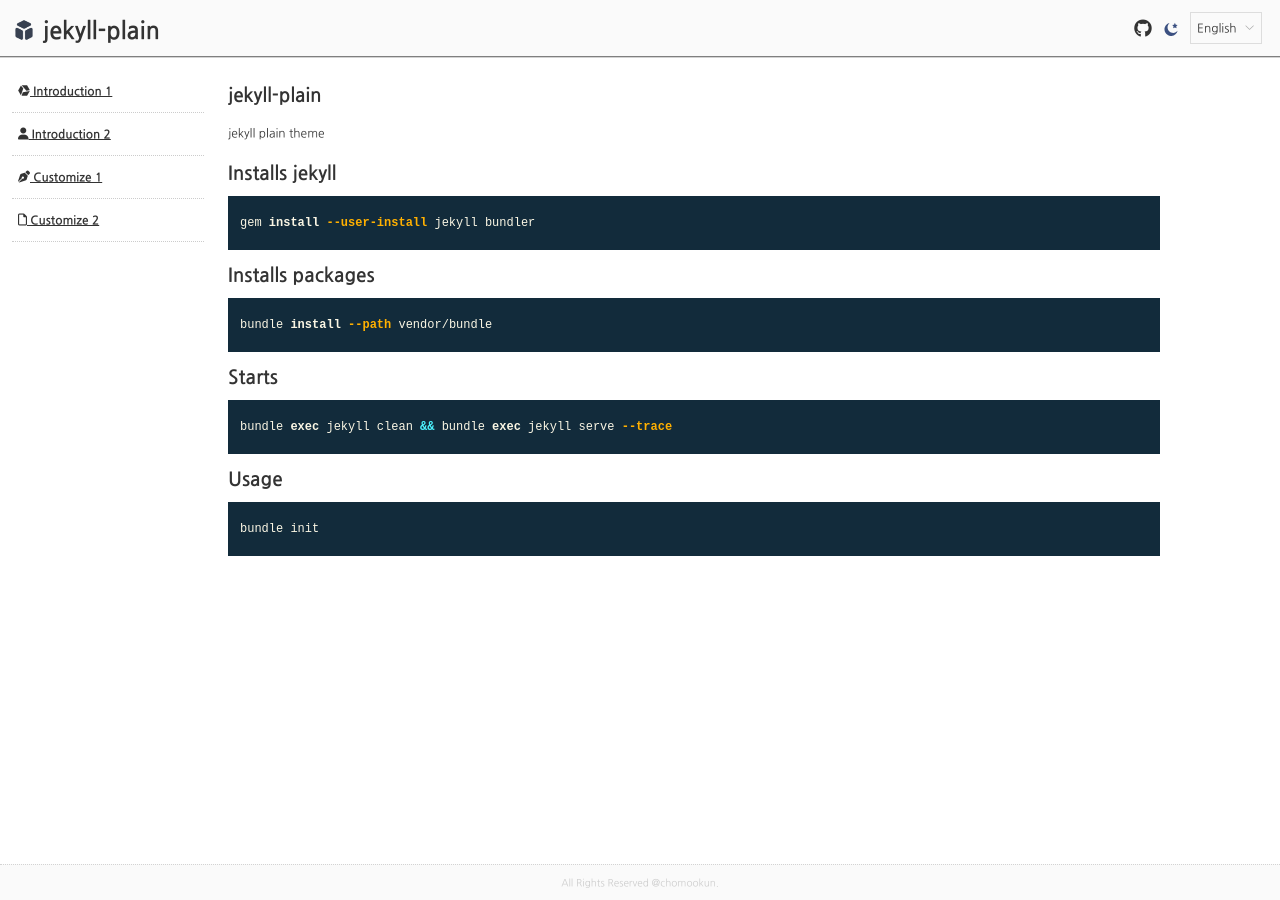
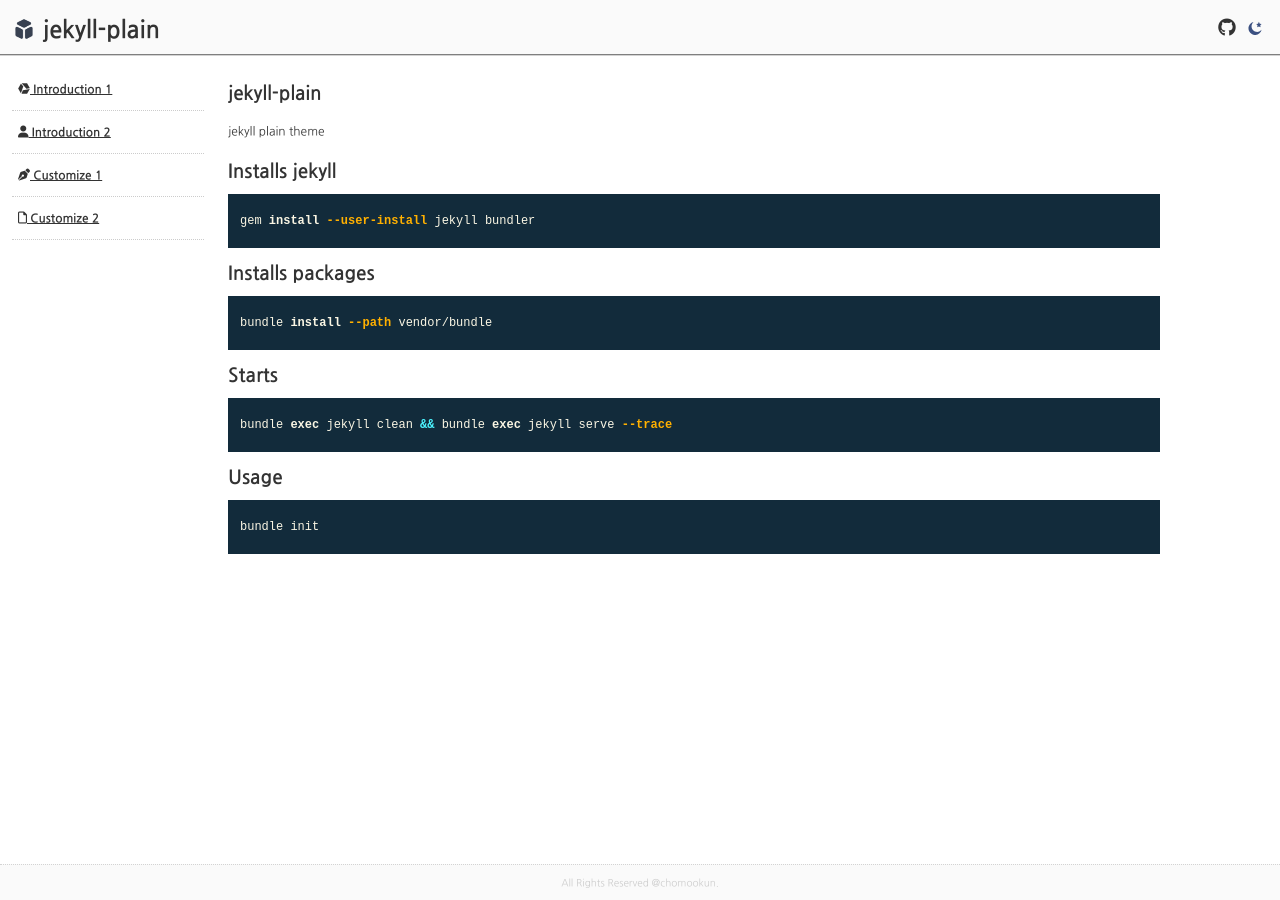
Before and after one commit to chomookun/jekyll-plain, a Jekyll site: the page built from index.html, in a window 1280 px wide. Built offline with Jekyll 4.4.1, drawn with Linux system fonts in a browser that asks for light colours; the repository's description, which GitHub fills in, is left out.

Commit message:
style: updates html and style

```diff
--- a/_includes/header.html
+++ b/_includes/header.html
@@ -16,12 +16,4 @@
     <li>
         <span class="icon dark-mode-switch font-size--larger" onclick="_toggleDarkMode();"></span>
     </li>
-    <li>
-        <label>
-            <select>
-                <option value="en">English</option>
-                <option value="kr">Korean</option>
-            </select>
-        </label>
-    </li>
 </ul>
```
